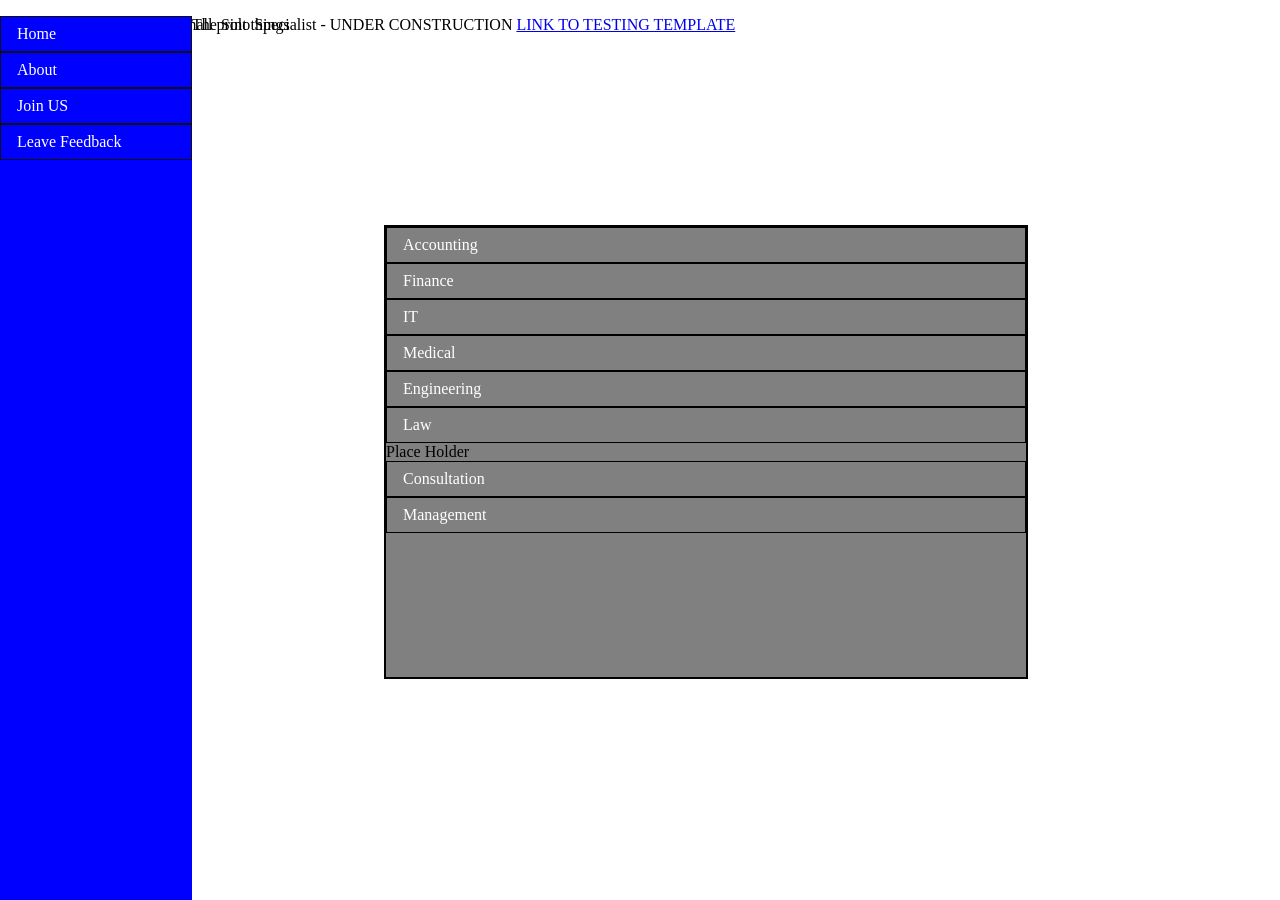
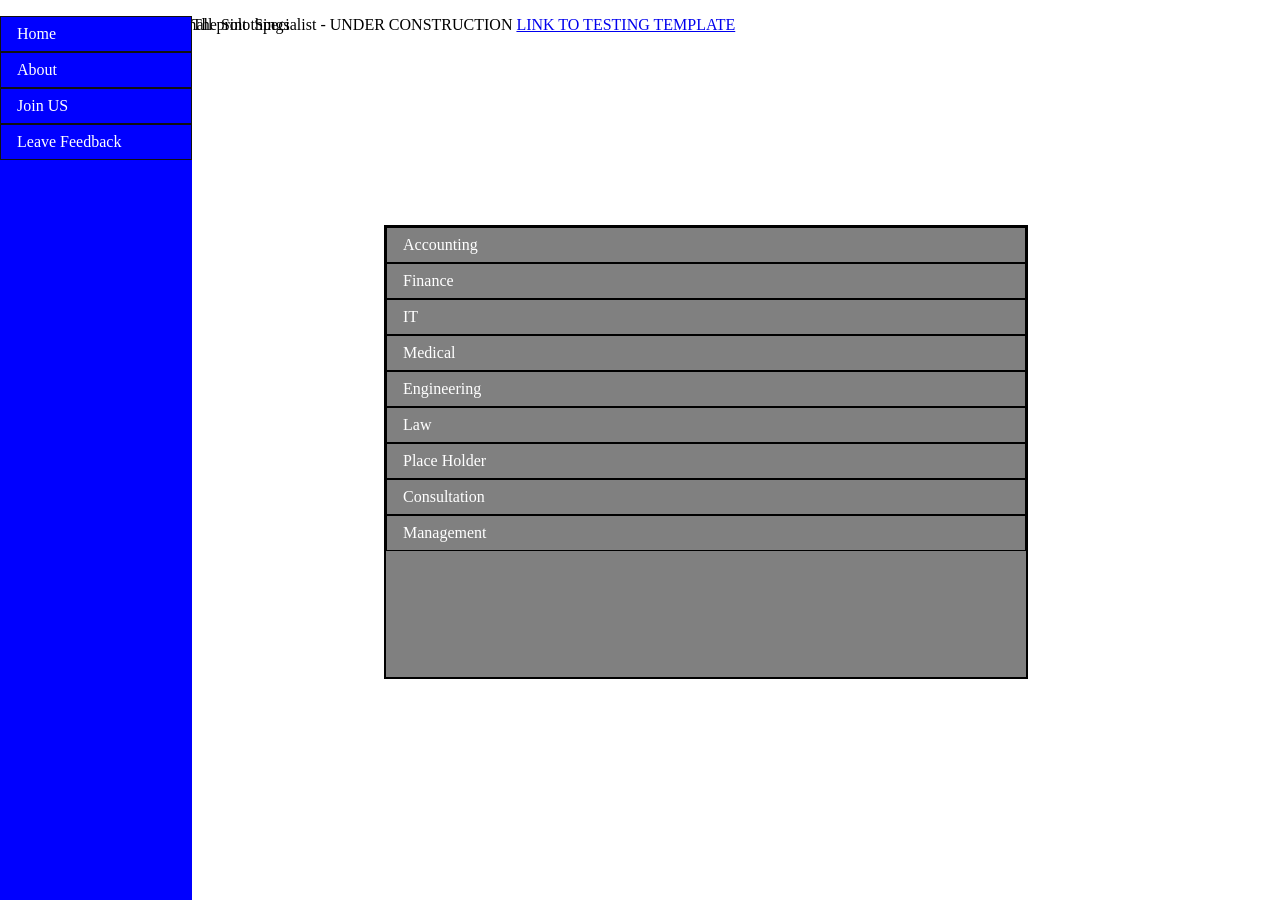
Before and after one commit to Unholyjack/Unholyjack.github.io, a Jekyll site: the page index.html, which Jekyll copies as it is, in a window 1280 px wide. Built offline with Jekyll 4.4.1, drawn with Linux system fonts in a browser that asks for light colours.

Commit message:
Update index.html

```diff
--- a/index.html
+++ b/index.html
@@ -26,8 +26,8 @@
        <a href="engineering">Engineering</a>
        <a href="law">Law</a>
      </li>
-     <li class="links_third>
-       <a href="consulation">Place Holder</a>
+     <li class="links_third">
+       <a href="placeholder">Place Holder</a>
        <a href="consulation">Consultation</a>
        <a href="management">Management</a>
     </li>
```
